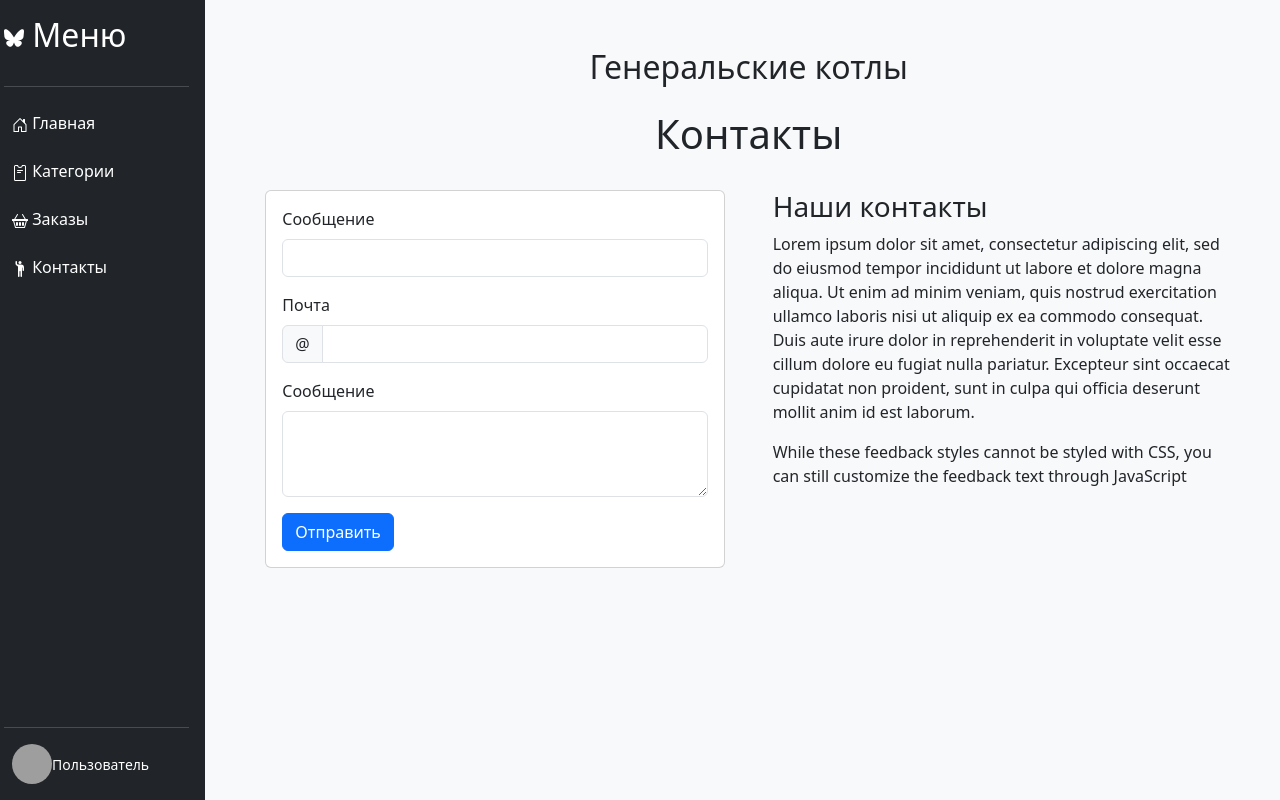
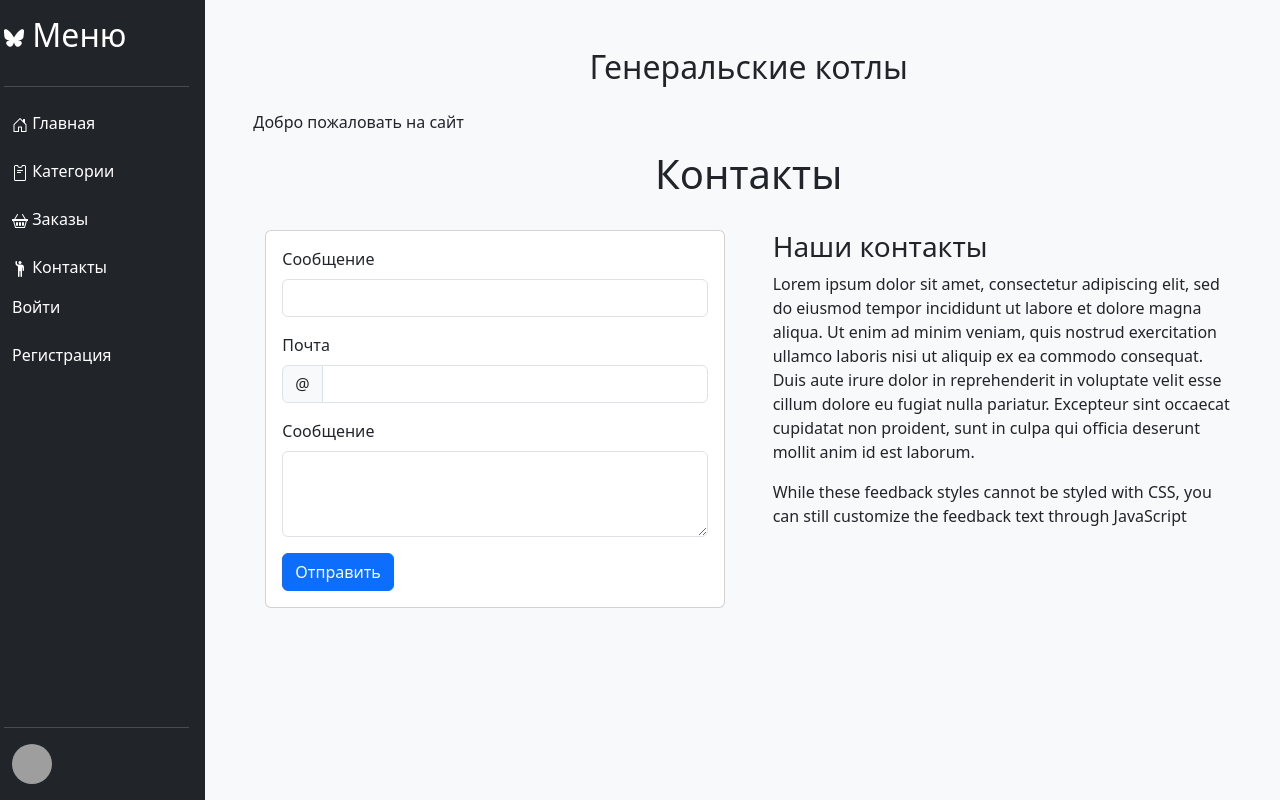
Before and after one commit to Demetra404/JosevPeach, a Django app: page /contacts/ in a window 1280 px wide. Run offline with Django 5.2, Linux system fonts and the light colour scheme; some libraries are stand-ins or nearby versions; grey boxes are pictures that could not be loaded.

Commit message:
modify base samples and header, relize access restriction

```diff
--- a/blog/templates/blog/base.html
+++ b/blog/templates/blog/base.html
@@ -16,7 +16,7 @@
         <div class="collapse navbar-collapse" id="navbarNav">
             <ul class="navbar-nav">
                 <li class="nav-item active">
-                    <a class="nav-link" href="#">Главная</a>
+                    <a class="nav-link" href="{% url 'catalog:products' %}">Главная</a>
                 </li>
                 <li class="nav-item">
                     <a class="nav-link" href="#">Корзина</a>
--- a/catalog/templates/catalog/base.html
+++ b/catalog/templates/catalog/base.html
@@ -25,7 +25,7 @@
         <div class="flex-grow-1 pt-2">
             <ul class="nav flex-column gap-2">
                 <li class="nav-item">
-                    <a href="#" class="nav-link text-white p-2 rounded">
+                    <a href="{% url 'catalog:products' %}" class="nav-link text-white p-2 rounded">
                         <svg xmlns="http://www.w3.org/2000/svg" width="16" height="16" fill="currentColor" class="bi bi-house-door" viewBox="0 0 16 16">
                             <path d="M8.354 1.146a.5.5 0 0 0-.708 0l-6 6A.5.5 0 0 0 1.5 7.5v7a.5.5 0 0 0 .5.5h4.5a.5.5 0 0 0 .5-.5v-4h2v4a.5.5 0 0 0 .5.5H14a.5.5 0 0 0 .5-.5v-7a.5.5 0 0 0-.146-.354L13 5.793V2.5a.5.5 0 0 0-.5-.5h-1a.5.5 0 0 0-.5.5v1.293zM2.5 14V7.707l5.5-5.5 5.5 5.5V14H10v-4a.5.5 0 0 0-.5-.5h-3a.5.5 0 0 0-.5.5v4z"/>
                         </svg>
@@ -60,6 +60,28 @@
                     </a>
                 </li>
             </ul>
+            <ul class="nav flex-column gap-2">
+                {% if user.is_authenticated %}
+                    <li class="nav-item">
+                        <form method="post" action="{% url 'users:logout' %}" style="display: inline;">
+                            {% csrf_token %}
+	                        <button type="submit" class="btn btn-link nav-link">Выйти
+	                        </button>
+                        </form>
+                    </li>
+                {% else %}
+                    <li class="nav-item">
+                        <a href="{% url 'users:login' %}" class="nav-link text-white p-2 rounded">
+                            Войти
+                        </a>
+                    </li>
+                    <li class="nav-item">
+                        <a href="{% url 'users:register' %}" class="nav-link text-white p-2 rounded">
+                            Регистрация
+                        </a>
+                    </li>
+                {% endif %}
+            </ul>
         </div>
 
 
@@ -70,7 +92,7 @@
                 <div class="me-2">
                 </div>
                 <img src="https://i.pinimg.com/400x300/bb/63/70/bb6370b1950ca5b9ef5a0ed57068e390.jpg" alt="Описание" class="rounded-circle" style="width: 40px; height: 40px;">
-                <small>Пользователь</small>
+                <small>{{ user.username }}</small>
             </div>
         </div>
     </div>
--- a/catalog/templates/catalog/header.html
+++ b/catalog/templates/catalog/header.html
@@ -1,3 +1,8 @@
 <header>
   <h2 class= "text-center mb-4">Генеральские котлы</h2>
+  {% if user.is_authenticated %}
+  <p> Добро пожаловать, {{ user.first_name }}!</p>
+  {% else %}
+  <p> Добро пожаловать на сайт</p>
+  {% endif %}
 </header>
--- a/catalog/views.py
+++ b/catalog/views.py
@@ -1,3 +1,4 @@
+from django.contrib.auth.mixins import LoginRequiredMixin
 from django.shortcuts import render
 from django.urls import reverse_lazy
 from django.views.generic import ListView, DetailView, UpdateView
@@ -7,19 +8,21 @@ from .models import Product, Category
 
 # Create your views here.
 
-class ProductCreateView(CreateView):
+class ProductCreateView(LoginRequiredMixin, CreateView):
     model = Product
     form_class =  ProductForm
     template_name = 'catalog/product_form.html'
     success_url = reverse_lazy('catalog:products')
 
-class ProductUpdateView(UpdateView):
+
+class ProductUpdateView(LoginRequiredMixin, UpdateView):
     model = Product
     form_class = ProductForm
     template_name = 'catalog/product_form.html'
     success_url = reverse_lazy('catalog:products')
 
-class ProductDeleteView(DeleteView):
+
+class ProductDeleteView(LoginRequiredMixin, DeleteView):
     model = Product
     template_name = 'catalog/product_delete.html'
     success_url = reverse_lazy('catalog:products')
--- a/myproject/urls.py
+++ b/myproject/urls.py
@@ -24,6 +24,7 @@ urlpatterns = [
     path('catalog/', include('catalog.urls')),
     path('', include('catalog.urls', namespace='catalog')),
     path('blog/', include('blog.urls')),
+    path('users/', include('users.urls')),
 ]
 
 if settings.DEBUG:
```
Also changed, not shown: myproject/settings.py (+16 -1 lines).
